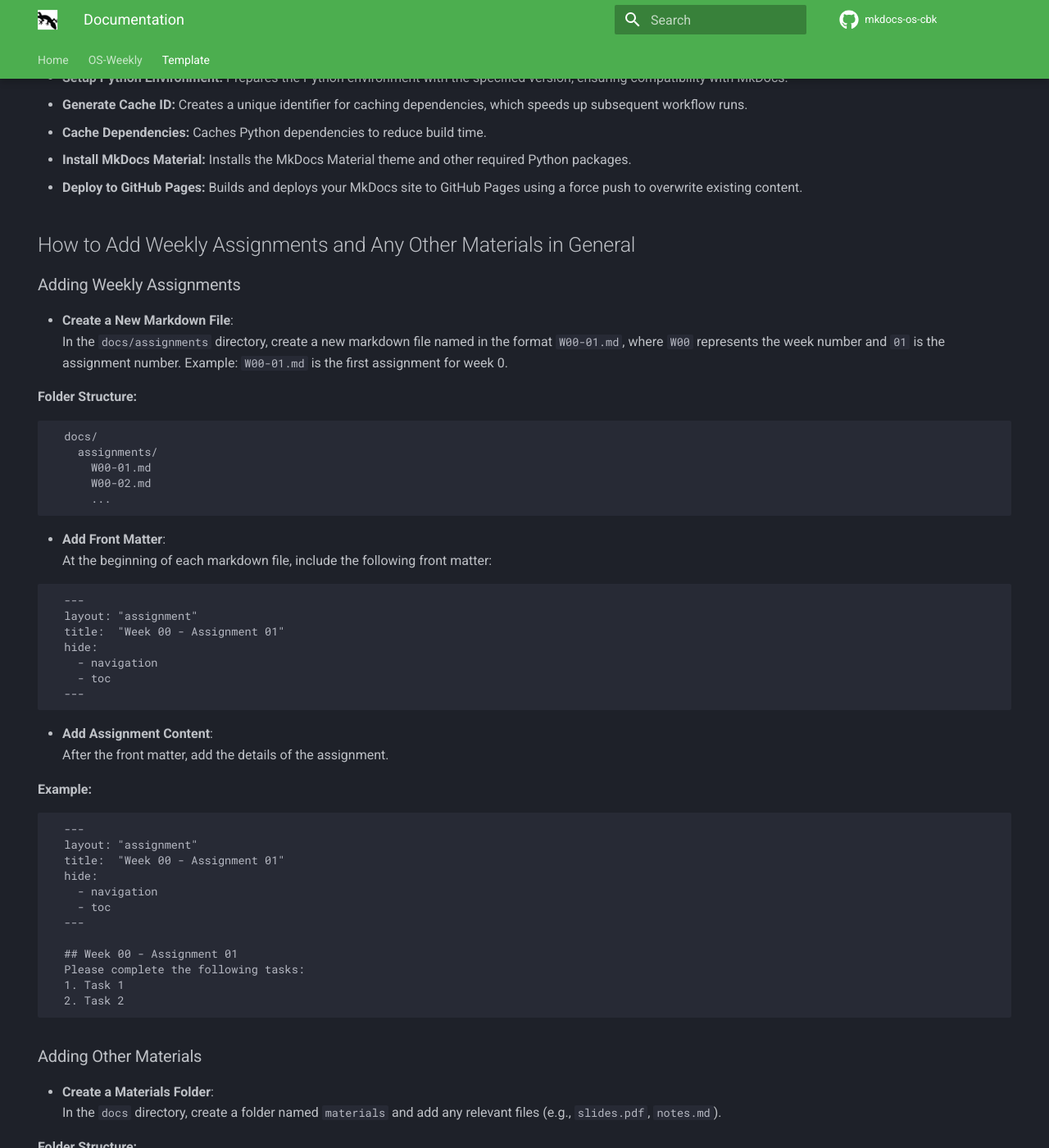
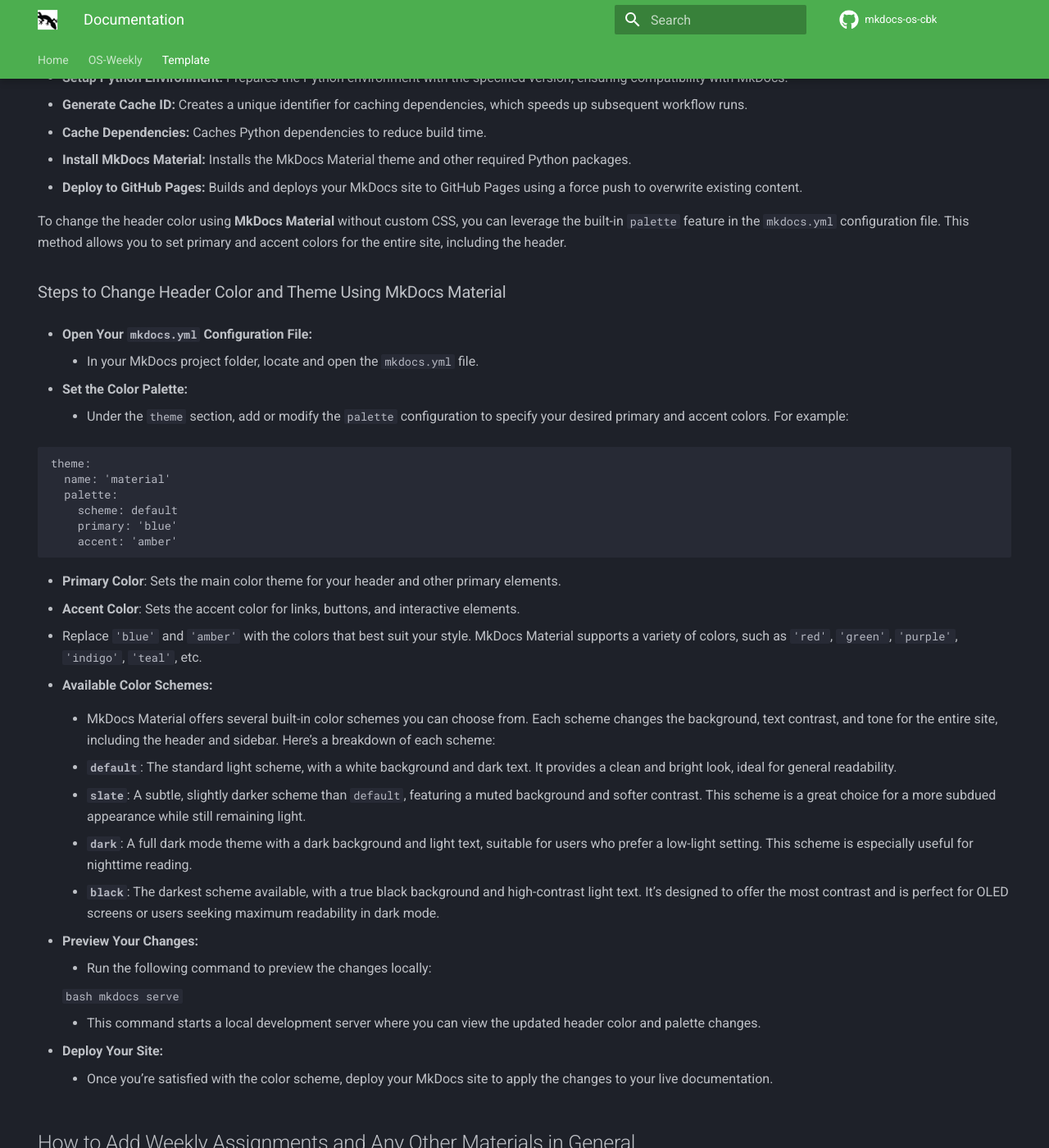
Before and after one commit to dimashn04/mkdocs-os-cbk, an MkDocs documentation site: the page built from docs/template.md, in a window 1280 px wide and 1400 px high, scrolled down 3397 px. Shown: the whole window at 82% size. Built offline with MkDocs 1.6.1 and Material for MkDocs 9.7.7, drawn with Linux system fonts in a browser that asks for light colours; comment, search, counter and statistics services are not loaded.

Commit message:
Add how to change header color and theme

````diff
--- a/docs/template.md
+++ b/docs/template.md
@@ -135,6 +135,50 @@
 - **Install MkDocs Material:** Installs the MkDocs Material theme and other required Python packages.
 - **Deploy to GitHub Pages:** Builds and deploys your MkDocs site to GitHub Pages using a force push to overwrite existing content.
 
+To change the header color using **MkDocs Material** without custom CSS, you can leverage the built-in `palette` feature in the `mkdocs.yml` configuration file. This method allows you to set primary and accent colors for the entire site, including the header.
+
+### Steps to Change Header Color and Theme Using MkDocs Material
+
+* **Open Your `mkdocs.yml` Configuration File:**
+    - In your MkDocs project folder, locate and open the `mkdocs.yml` file.
+
+* **Set the Color Palette:**
+    - Under the `theme` section, add or modify the `palette` configuration to specify your desired primary and accent colors. For example:
+
+```yaml
+theme:
+  name: 'material'
+  palette:
+    scheme: default
+    primary: 'blue'
+    accent: 'amber'
+```
+
+
+   - **Primary Color**: Sets the main color theme for your header and other primary elements.
+   - **Accent Color**: Sets the accent color for links, buttons, and interactive elements.
+   - Replace `'blue'` and `'amber'` with the colors that best suit your style. MkDocs Material supports a variety of colors, such as `'red'`, `'green'`, `'purple'`, `'indigo'`, `'teal'`, etc.
+
+* **Available Color Schemes:**
+    - MkDocs Material offers several built-in color schemes you can choose from. Each scheme changes the background, text contrast, and tone for the entire site, including the header and sidebar. Here’s a breakdown of each scheme:
+
+     - **`default`**: The standard light scheme, with a white background and dark text. It provides a clean and bright look, ideal for general readability.
+     - **`slate`**: A subtle, slightly darker scheme than `default`, featuring a muted background and softer contrast. This scheme is a great choice for a more subdued appearance while still remaining light.
+     - **`dark`**: A full dark mode theme with a dark background and light text, suitable for users who prefer a low-light setting. This scheme is especially useful for nighttime reading.
+     - **`black`**: The darkest scheme available, with a true black background and high-contrast light text. It’s designed to offer the most contrast and is perfect for OLED screens or users seeking maximum readability in dark mode.
+
+4. **Preview Your Changes:**
+      - Run the following command to preview the changes locally:
+
+      ```bash
+      mkdocs serve
+      ```
+
+      - This command starts a local development server where you can view the updated header color and palette changes.
+
+5. **Deploy Your Site:**
+    - Once you’re satisfied with the color scheme, deploy your MkDocs site to apply the changes to your live documentation.
+
 ## How to Add Weekly Assignments and Any Other Materials in General
 
 ### Adding Weekly Assignments
````
